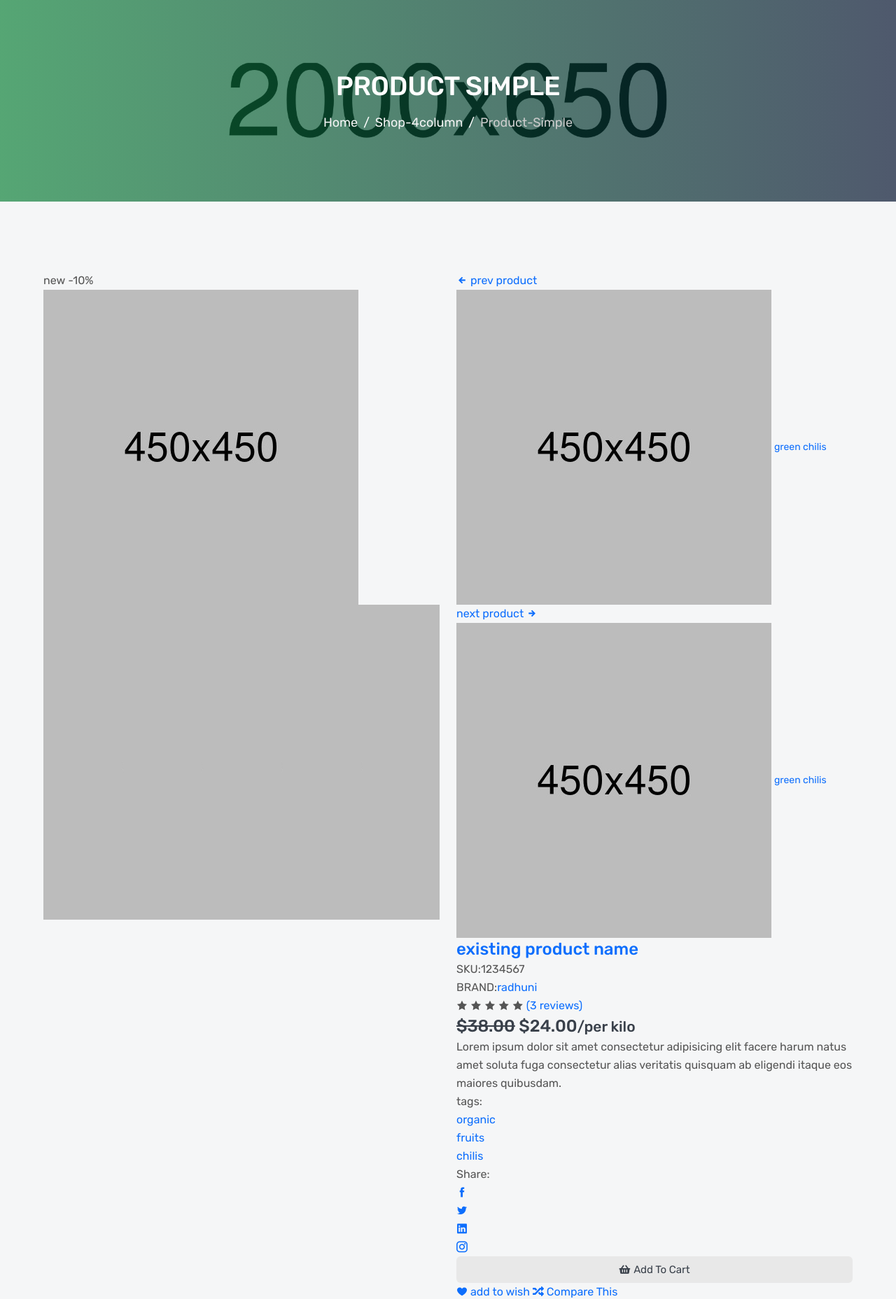
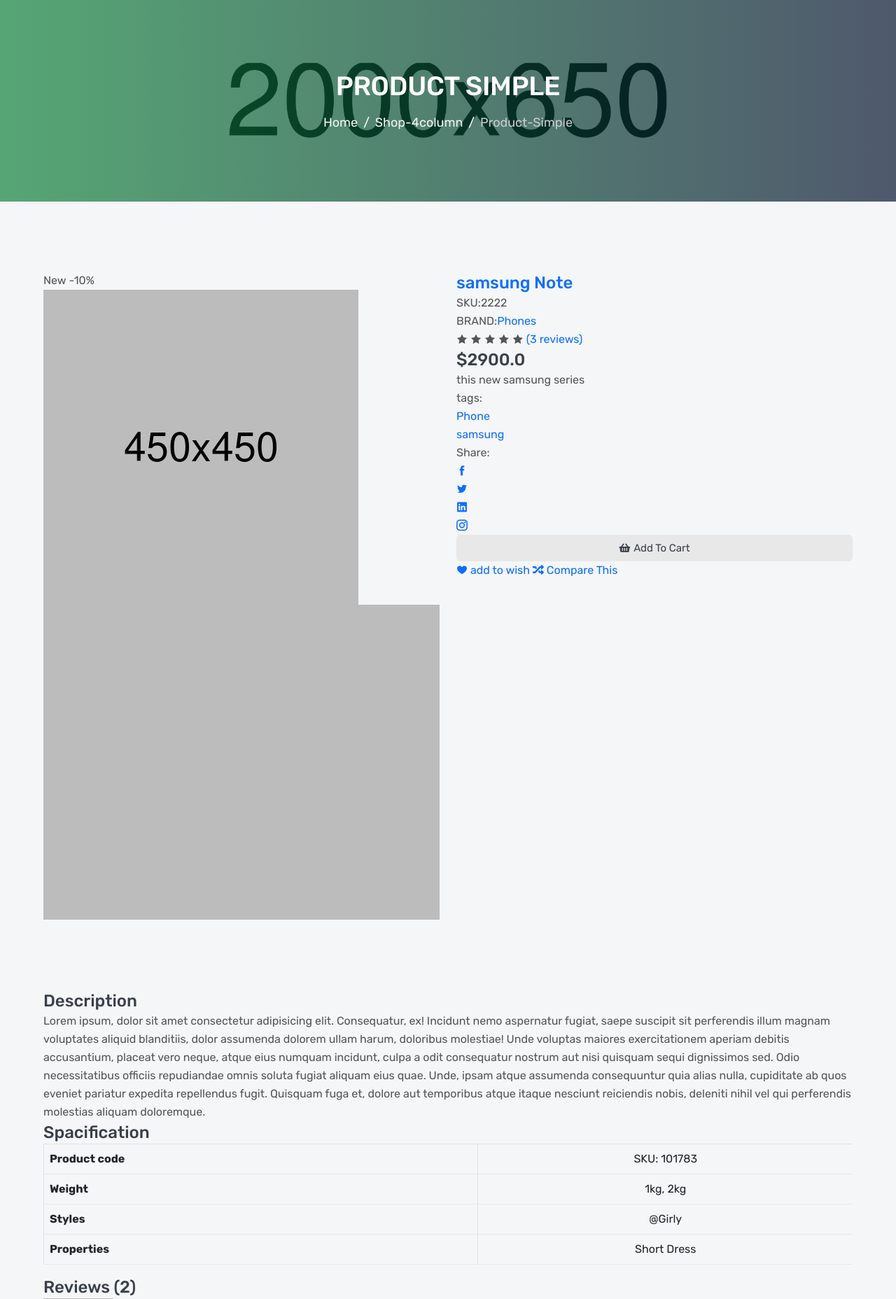
Before and after one commit to AbdelilahChahbouni/django_amazonClone, a Django app: page /products/1 in a window 1280 px wide. Shown: the part 200-2056 px from the top of the page at 70% size. Run offline with Django 4.2, Linux system fonts and the light colour scheme; data comes from the database, SQL or seed files in the repository; both versions use the stored data as it was after the commit; parts of the project's set-up code (start-up, migrations or seed data) failed here and were passed over; some libraries are stand-ins or nearby versions.

Commit message:
add product details and taggit

```diff
--- a/product/models.py
+++ b/product/models.py
@@ -2,6 +2,7 @@
 from django.utils import timezone
 from django.contrib.auth.models import User
 from django.utils.translation import gettext_lazy as _
+from taggit.managers import TaggableManager
 # Create your models here.
 
 FLAG_TYPES = (('sale', 'sale'),
@@ -22,7 +23,7 @@
     description = models.TextField(_('description'),max_length=3000)
     quantity = models.IntegerField(_('quantity'))
     brand = models.ForeignKey('Brand' ,verbose_name=_('brand') ,related_name='product_brand' , on_delete=models.SET_NULL , null= True)
-
+    tags = TaggableManager()
     def __str__(self):
         return self.name
 
--- a/project/settings.py
+++ b/project/settings.py
@@ -37,6 +37,7 @@
     'django.contrib.sessions',
     'django.contrib.messages',
     'django.contrib.staticfiles',
+    'taggit',
     'product',
 
 ]
--- a/templates/product/product_detail.html
+++ b/templates/product/product_detail.html
@@ -29,7 +29,7 @@
                     <div class="col-lg-6">
                         <div class="details-gallery">
                             <div class="details-label-group">
-                                <label class="details-label new">new</label>
+                                <label class="details-label new">{{object.flag}}</label>
                                 <label class="details-label off">-10%</label>
                             </div>
                             <ul class="details-preview">
@@ -49,33 +49,11 @@
                         </div>
                     </div>
                     <div class="col-lg-6">
-                        <ul class="product-navigation">
-                            <li class="product-nav-prev">
-                                <a href="#">
-                                    <i class="icofont-arrow-left"></i>
-                                    prev product
-                                    <span class="product-nav-popup">
-                                        <img src="images/product/02.jpg" alt="product">
-                                        <small>green chilis</small>
-                                    </span>
-                                </a>
-                            </li>
-                            <li class="product-nav-next">
-                                <a href="#">
-                                    next product
-                                    <i class="icofont-arrow-right"></i>
-                                    <span class="product-nav-popup">
-                                        <img src="images/product/03.jpg" alt="product">
-                                        <small>green chilis</small>
-                                    </span>
-                                </a>
-                            </li>
-                        </ul>
                         <div class="details-content">
-                            <h3 class="details-name"><a href="#">existing product name</a></h3>
+                            <h3 class="details-name"><a href="#">{{object.subtitle}}</a></h3>
                             <div class="details-meta">
-                                <p>SKU:<span>1234567</span></p>
-                                <p>BRAND:<a href="#">radhuni</a></p>
+                                <p>SKU:<span>{{object.sku}}</span></p>
+                                <p>BRAND:<a href="#">{{object.brand}}</a></p>
                             </div>
                             <div class="details-rating">
                                 <i class="active icofont-star"></i>
@@ -86,16 +64,17 @@
                                 <a href="#">(3 reviews)</a>
                             </div>
                             <h3 class="details-price">
-                                <del>$38.00</del>
-                                <span>$24.00<small>/per kilo</small></span>
+
+                                <span>${{object.price}}</span>
                             </h3>
-                            <p class="details-desc">Lorem ipsum dolor sit amet consectetur adipisicing elit facere harum natus amet soluta fuga consectetur alias veritatis quisquam ab eligendi itaque eos maiores quibusdam.</p>
+                            <p class="details-desc">{{object.description}}</p>
                             <div class="details-list-group">
                                 <label class="details-list-title">tags:</label>
                                 <ul class="details-tag-list">
-                                    <li><a href="#">organic</a></li>
-                                    <li><a href="#">fruits</a></li>
-                                    <li><a href="#">chilis</a></li>
+                                    {% for tag in object.tags.all %}
+                                    <li><a href="#">{{tag}}</a></li>
+                                    {% endfor %}
+
                                 </ul>
                             </div>
                             <div class="details-list-group">
```
Also changed, not shown: db.sqlite3, product/migrations/0002_product_tags_alter_review_created_at.py (added).
